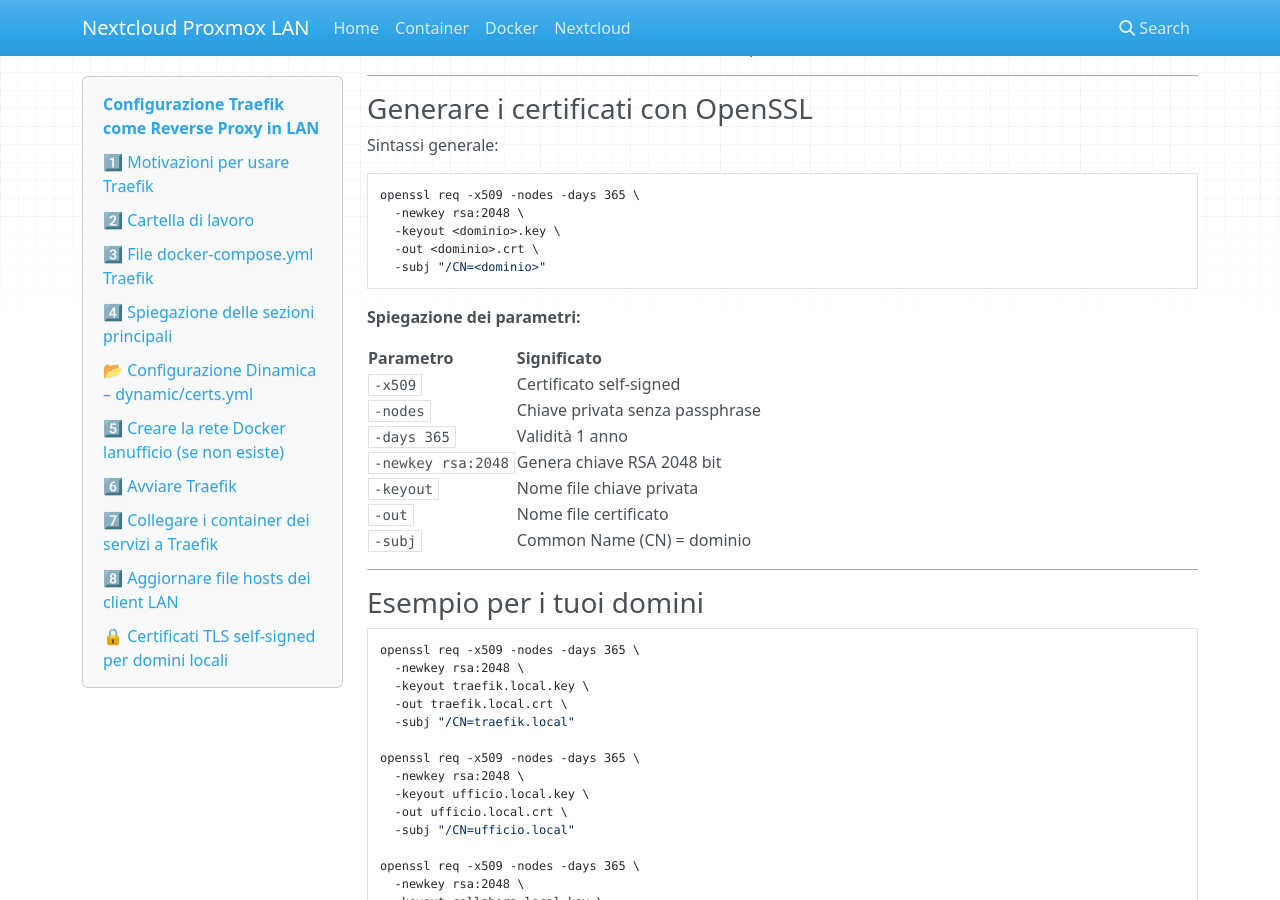
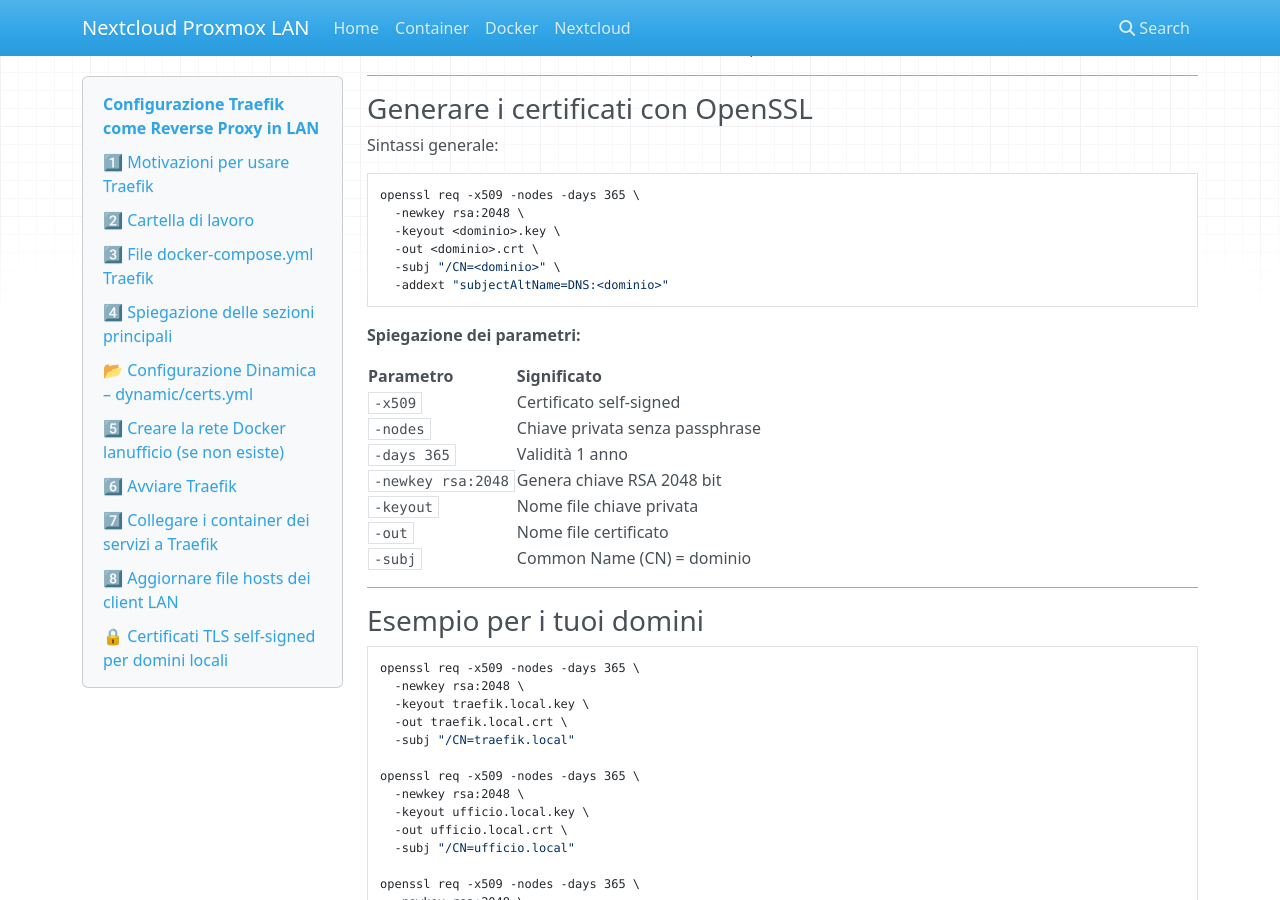
Before and after one commit to masilib/nextcloud-proxmox-lan, an MkDocs documentation site: the page built from docs/04-installazione-traefik.md, in a window 1280 px wide and 900 px high, scrolled down 4685 px. Built offline with MkDocs 1.6.1, drawn with Linux system fonts in a browser that asks for light colours; nearby versions of some CDN libraries.

Commit message:
Update 04-installazione-traefik.md

````diff
--- a/docs/04-installazione-traefik.md
+++ b/docs/04-installazione-traefik.md
@@ -264,7 +264,8 @@ openssl req -x509 -nodes -days 365 \
   -newkey rsa:2048 \
   -keyout <dominio>.key \
   -out <dominio>.crt \
-  -subj "/CN=<dominio>"
+  -subj "/CN=<dominio>" \
+  -addext "subjectAltName=DNS:<dominio>"
 ```
 
 **Spiegazione dei parametri:**
````
